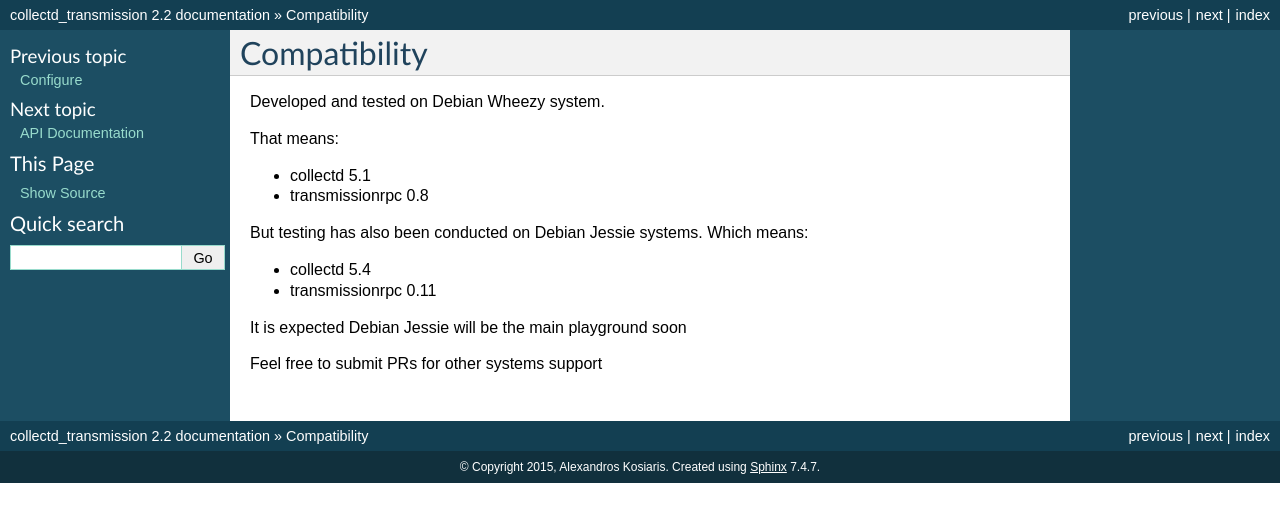
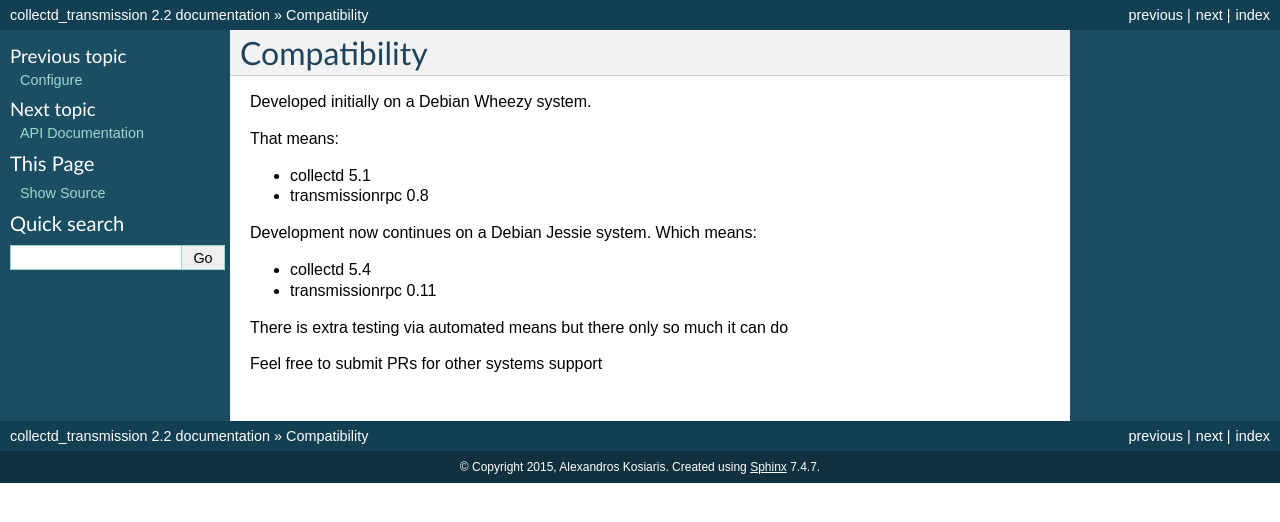
Before and after one commit to akosiaris/collectd_transmission, a Sphinx documentation site: the page built from doc/compatibility.rst, in a window 1280 px wide. Shown: the top 522 px of the page. Built offline with Sphinx 7.4.7, drawn with Linux system fonts in a browser that asks for light colours.

Commit message:
Update documentation for version 2.2
Point out main dev system is now Debian Jessie, minor lints

```diff
--- a/doc/compatibility.rst
+++ b/doc/compatibility.rst
@@ -1,17 +1,17 @@
 Compatibility
 =============
-Developed and tested on Debian Wheezy system.
+Developed initially on a Debian Wheezy system.
 
 That means:
 
 * collectd 5.1
 * transmissionrpc 0.8
 
-But testing has also been conducted on Debian Jessie systems. Which means:
+Development now continues on a Debian Jessie system. Which means:
 
 * collectd 5.4
 * transmissionrpc 0.11
 
-It is expected Debian Jessie will be the main playground soon
+There is extra testing via automated means but there only so much it can do
 
 Feel free to submit PRs for other systems support
--- a/doc/configure.rst
+++ b/doc/configure.rst
@@ -22,5 +22,5 @@ modified accordingly to your needs. Restart collectd and you are done.
 
     sudo service collectd restart
 
-There should be rrds for transmission under collectd's data directory.
+There should be RRDs for transmission under collectd's data directory.
 Most probably that is /var/lib/collectd/rrd/<hostname>/transmission/
```
